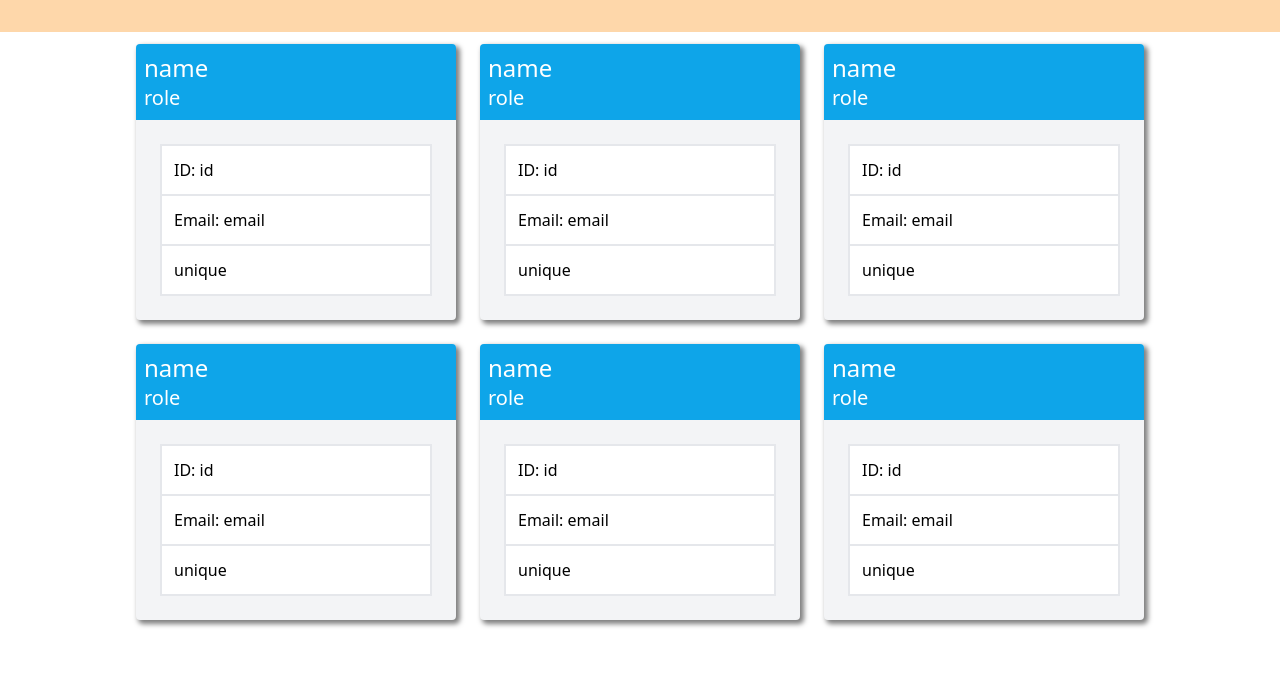
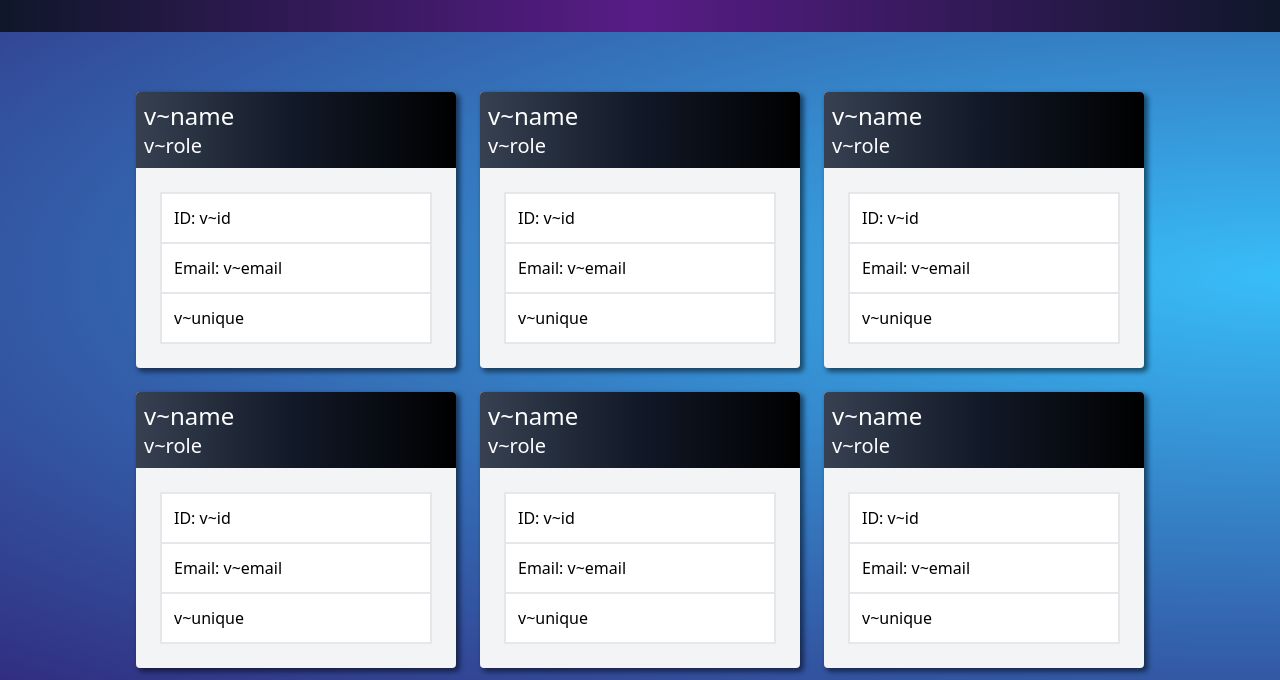
Before and after one commit to vicdotexe/team-profile-generator, a website: page src/index-template.html in a window 1280 px wide. Shown: the part 128-808 px from the top of the page. Drawn offline with nearby package versions, Linux system fonts and the light colour scheme.

Commit message:
styling and minor cleanup

```diff
--- a/src/card-template.html
+++ b/src/card-template.html
@@ -1,17 +1,17 @@
-<div class="flex flex-col rounded bg-gray-100 min-w-[230px] w-1/4 m-3 shadow-[3px_3px_5px_1px_rgba(0,0,0,0.5)]">
-    <div class="bg-sky-500 rounded-t p-2">
-        <h1 class="text-2xl text-white">name</h1>
-        <h2 class="text-xl text-white">role</h2>
+<div class="flex flex-col rounded bg-gray-100 min-w-[300px] w-1/4 m-3 shadow-[3px_3px_5px_1px_rgba(0,0,0,0.5)] overflow-hidden">
+    <div class="bg-gradient-to-r from-gray-700 via-gray-900 to-black p-2">
+        <h1 class="text-2xl text-white">v~name</h1>
+        <h2 class="text-xl text-white">v~role</h2>
     </div>
     <ul class="m-6 bg-white border">
         <li class="border p-3">
-            <p>ID: <span>id</span></p>
+            ID: <span>v~id</span>
         </li>
         <li class="border p-3">
-            <p>Email: <a href="mailto:email">email</a></p>
+            Email: <a href="mailto:email">v~email</a>
         </li>
         <li class="border p-3">
-            unique
+            v~unique
         </li>
     </ul>
 </div>
--- a/src/index-template.html
+++ b/src/index-template.html
@@ -8,11 +8,11 @@
     <script src="https://cdn.tailwindcss.com"></script>
     <script src="./tailwind-config.js"></script>
 </head>
-<body>
-    <header class="h-40 bg-orange-200 flex justify-center items-center">
+<body class=" bg-[radial-gradient(ellipse_at_right,_var(--tw-gradient-stops))] from-sky-400 to-indigo-900">
+    <header class="h-40 bg-gradient-to-r from-slate-900 via-purple-900 to-slate-900 flex justify-center items-center">
         <h1 class="text-white text-5xl">My Team</h1>
     </header>
-    <main class="flex flex-wrap justify-center">
+    <main class="flex flex-wrap justify-center pt-12">
         <script src="./cardInject.js"></script>
     </main>
 </body>
```
Also changed, not shown: src/htmlBuilder.js (+6 -6 lines), src/tailwind-config.js (deleted).
